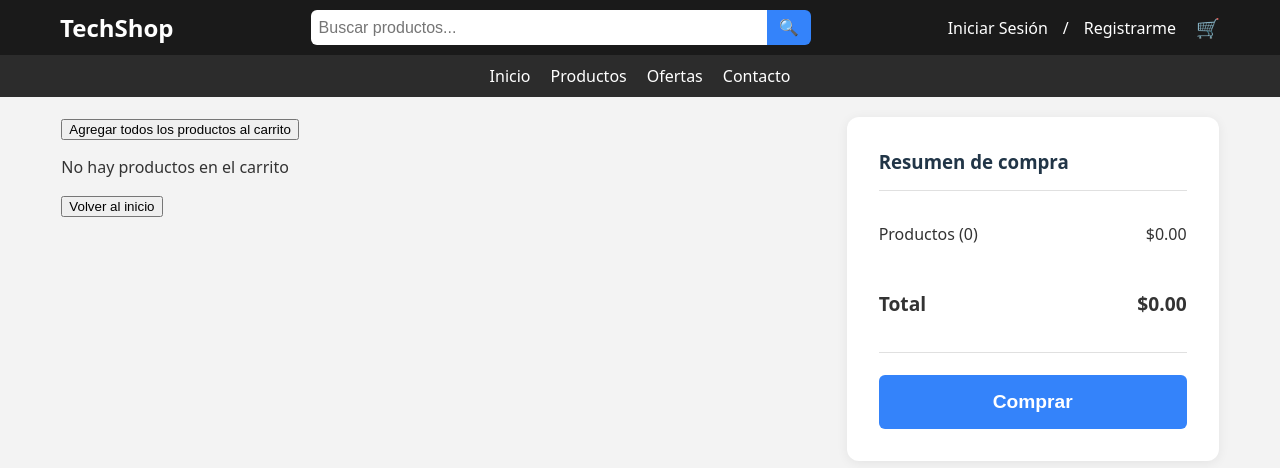
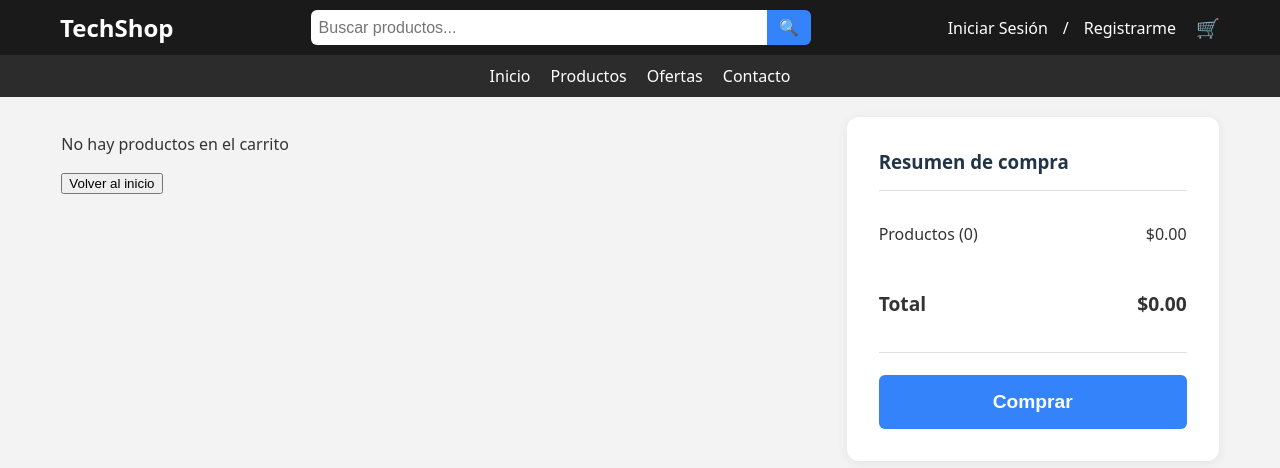
Before and after one commit to melanyS1/TPO-API-FINAL, a React (Vite) app in the folder TPO-API/: page /cart in a window 1280 px wide. Shown: the top 468 px of the page. Built offline with nearby package versions, Linux system fonts and the light colour scheme.

Commit message:
Remove addAllToCart function and associated button from Cart component for cleaner UI

```diff
--- a/TPO-API/src/pages/Cart/Cart.jsx
+++ b/TPO-API/src/pages/Cart/Cart.jsx
@@ -2,29 +2,16 @@ import { useCart } from "../../Context/CartContext";
 import { Link, useNavigate } from "react-router-dom";
 import "./CartItems.css";
 import "./CartSummary.css";
-import products from "../../data/products";
 import QtyControls from "../../components/QtyControls/QtyControls";
 import { purchaseCart, verifyStock } from "../../services/product-api";
 
 function Cart() {
   const navigate = useNavigate();
   const { cart, addToCart, removeFromCart, totalItems, clearCart } = useCart(); //userCartContext
-  console.log(cart);
-  const addAllToCart = () => {
-    products.forEach((product) => {
-      // Si el producto ya está en el carrito, no lo añade de nuevo
-      if (!cart.items.some((item) => item.id === product.id)) {
-        addToCart(product, 1);
-      }
-    });
-  };
 
   return (
     <div className="cart-page">
       <div className="cart-items">
-        <button onClick={addAllToCart}>
-          Agregar todos los productos al carrito
-        </button>
         {cart.items.length === 0 ? (
           <>
             <p>No hay productos en el carrito</p>
```
